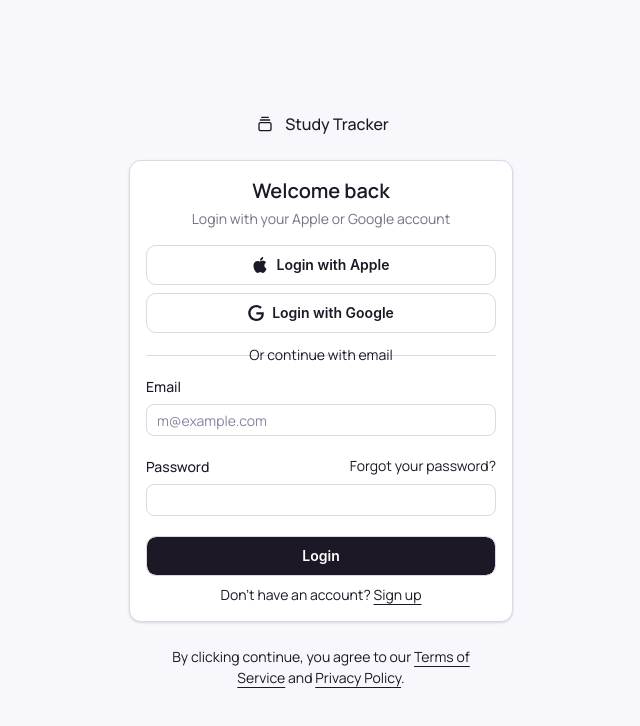
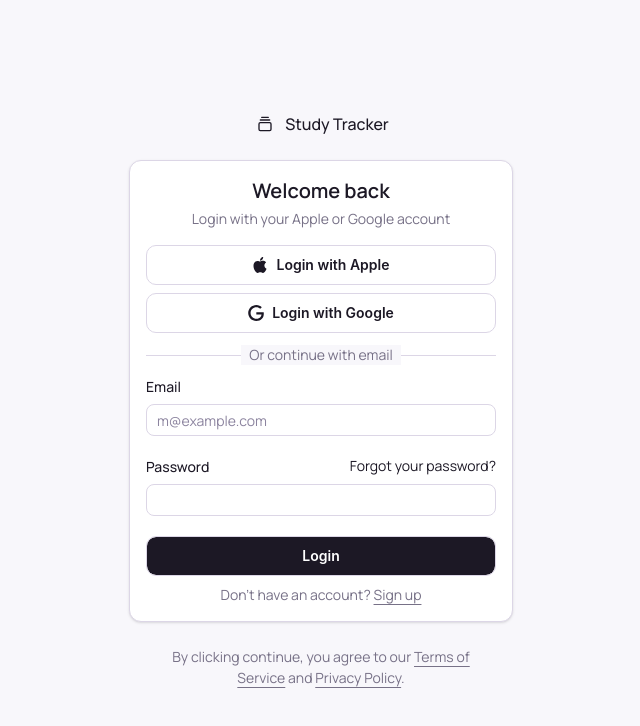
Before and after one commit to udaydevs/study-tracker, a Next.js app: page /login in a window 1280 px wide. Shown: the top 726 px of the page, without its empty margins (319-959 px from the left). Built offline with nearby package versions, Linux system fonts and the light colour scheme.

Commit message:
Use Tailwind palette directly in shadcn UI components

```diff
--- a/components/ui/field.tsx
+++ b/components/ui/field.tsx
@@ -50,7 +50,7 @@ function FieldGroup({ className, ...props }: React.ComponentProps<"div">) {
 }
 
 const fieldVariants = cva(
-  "group/field flex w-full gap-2 data-[invalid=true]:text-destructive",
+  "group/field flex w-full gap-2 data-[invalid=true]:text-red-600",
   {
     variants: {
       orientation: {
@@ -104,7 +104,7 @@ function FieldLabel({
     <Label
       data-slot="field-label"
       className={cn(
-        "group/field-label peer/field-label flex w-fit gap-2 leading-snug group-data-[disabled=true]/field:opacity-50 has-data-checked:border-primary/30 has-data-checked:bg-primary/5 has-[>[data-slot=field]]:rounded-lg has-[>[data-slot=field]]:border has-[>[data-slot=field]]:not-has-[:disabled,[data-disabled]]:hover:bg-muted/50 has-[>[data-slot=field]]:has-[:focus-visible]:border-ring has-[>[data-slot=field]]:has-[:focus-visible]:ring-3 has-[>[data-slot=field]]:has-[:focus-visible]:ring-ring/50 *:data-[slot=field]:p-2.5 dark:has-data-checked:border-primary/20 dark:has-data-checked:bg-primary/10",
+        "group/field-label peer/field-label flex w-fit gap-2 leading-snug group-data-[disabled=true]/field:opacity-50 has-data-checked:border-[#6b3fd8]/30 has-data-checked:bg-[#6b3fd8]/5 has-[>[data-slot=field]]:rounded-lg has-[>[data-slot=field]]:border has-[>[data-slot=field]]:not-has-[:disabled,[data-disabled]]:hover:bg-[#f8f7fb] has-[>[data-slot=field]]:has-[:focus-visible]:border-[#6a35ff] has-[>[data-slot=field]]:has-[:focus-visible]:ring-3 has-[>[data-slot=field]]:has-[:focus-visible]:ring-[#6a35ff]/50 *:data-[slot=field]:p-2.5 dark:has-data-checked:border-[#6b3fd8]/20 dark:has-data-checked:bg-[#6b3fd8]/10",
         "has-[>[data-slot=field]]:w-full has-[>[data-slot=field]]:flex-col",
         className
       )}
@@ -131,9 +131,9 @@ function FieldDescription({ className, ...props }: React.ComponentProps<"p">) {
     <p
       data-slot="field-description"
       className={cn(
-        "text-left text-sm leading-normal font-normal text-muted-foreground group-has-data-horizontal/field:text-balance [[data-variant=legend]+&]:-mt-1.5",
+        "text-left text-sm leading-normal font-normal text-[#777187] group-has-data-horizontal/field:text-balance [[data-variant=legend]+&]:-mt-1.5",
         "last:mt-0 nth-last-2:-mt-1",
-        "[&>a]:underline [&>a]:underline-offset-4 [&>a:hover]:text-primary",
+        "[&>a]:underline [&>a]:underline-offset-4 [&>a:hover]:text-[#5230b8]",
         className
       )}
       {...props}
@@ -161,7 +161,7 @@ function FieldSeparator({
       <Separator className="absolute inset-0 top-1/2" />
       {children && (
         <span
-          className="relative mx-auto block w-fit bg-background px-2 text-muted-foreground"
+          className="relative mx-auto block w-fit bg-[#f8f7fb] px-2 text-[#777187]"
           data-slot="field-separator-content"
         >
           {children}
@@ -214,7 +214,7 @@ function FieldError({
     <div
       role="alert"
       data-slot="field-error"
-      className={cn("text-sm font-normal text-destructive", className)}
+      className={cn("text-sm font-normal text-red-600", className)}
       {...props}
     >
       {content}
```
